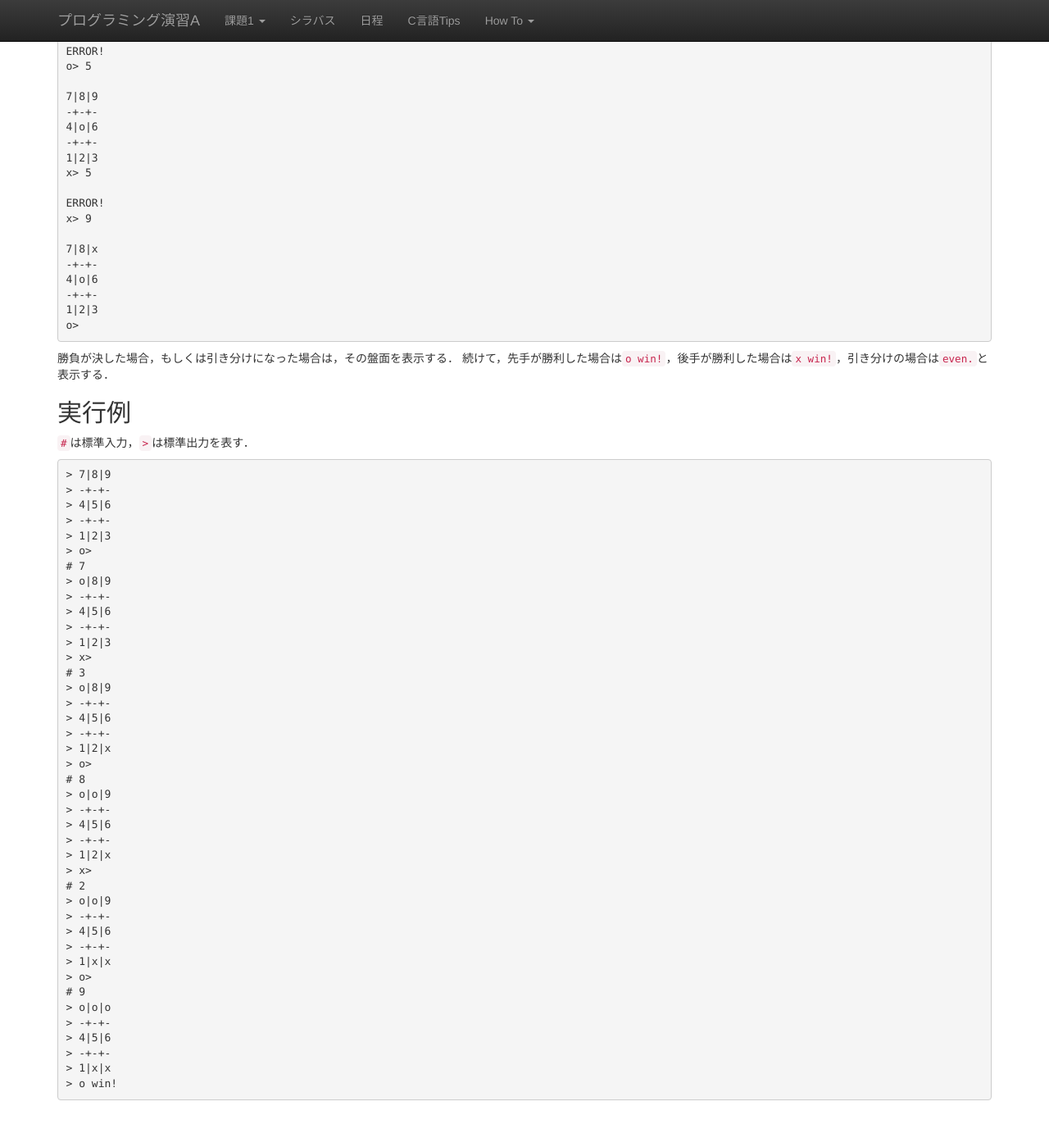
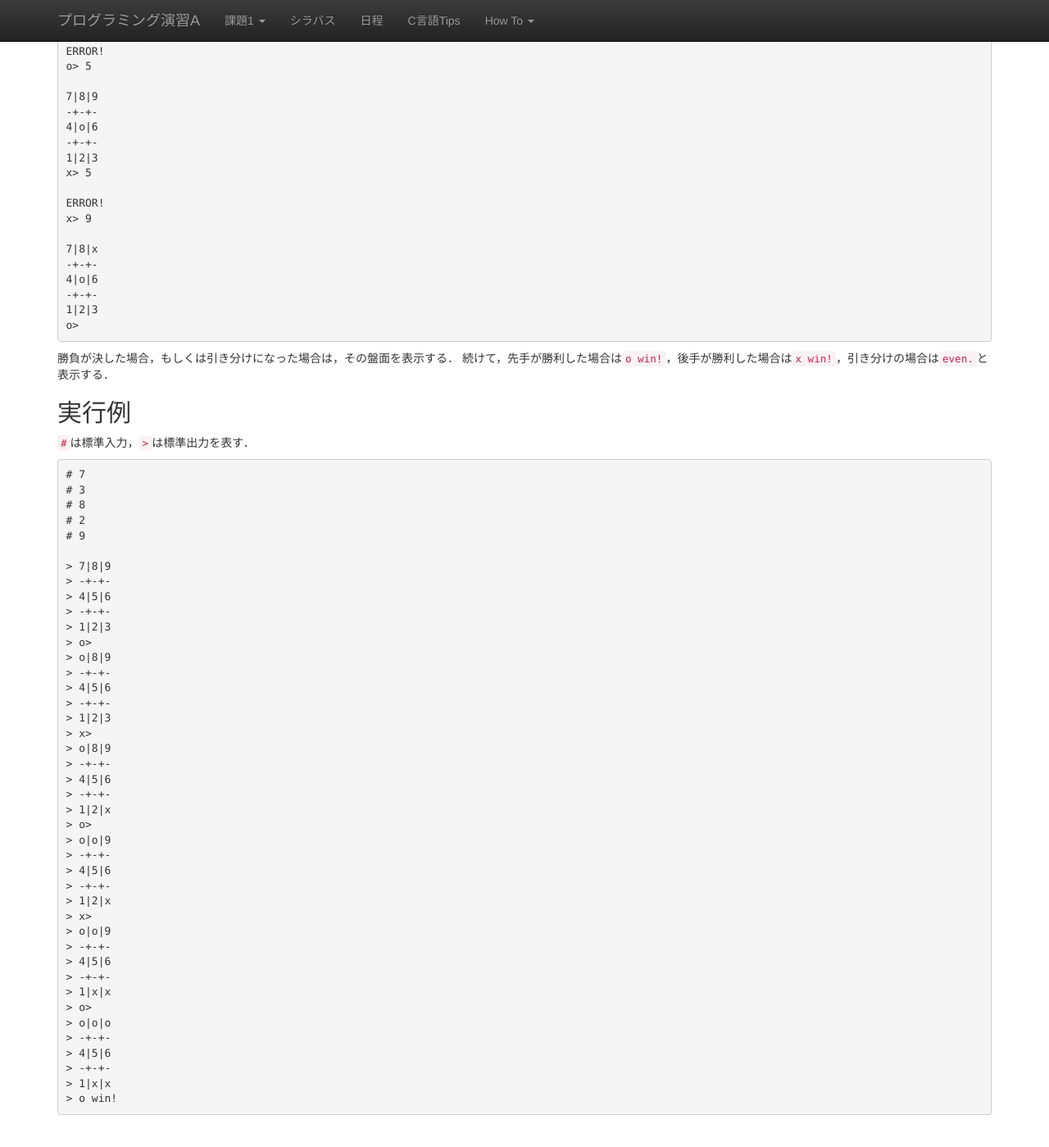
Before and after one commit to ecei-tohoku/ppa-public, a Jekyll site: the page built from kadai1/p17.md, in a window 1280 px wide and 1400 px high, scrolled down 927 px. Shown: the whole window at 82% size. Built offline with Jekyll 4.4.1, drawn with Linux system fonts in a browser that asks for light colours; nearby versions of some CDN libraries.

Commit message:
Improve the input data for p17.md

````diff
--- a/kadai1/p17.md
+++ b/kadai1/p17.md
@@ -78,41 +78,42 @@ o>
 `#`は標準入力，`>`は標準出力を表す．
 
 ```
+# 7
+# 3
+# 8
+# 2
+# 9
+
 > 7|8|9
 > -+-+-
 > 4|5|6
 > -+-+-
 > 1|2|3
 > o>
-# 7
 > o|8|9
 > -+-+-
 > 4|5|6
 > -+-+-
 > 1|2|3
 > x>
-# 3
 > o|8|9
 > -+-+-
 > 4|5|6
 > -+-+-
 > 1|2|x
 > o>
-# 8
 > o|o|9
 > -+-+-
 > 4|5|6
 > -+-+-
 > 1|2|x
 > x>
-# 2
 > o|o|9
 > -+-+-
 > 4|5|6
 > -+-+-
 > 1|x|x
 > o>
-# 9
 > o|o|o
 > -+-+-
 > 4|5|6
````
